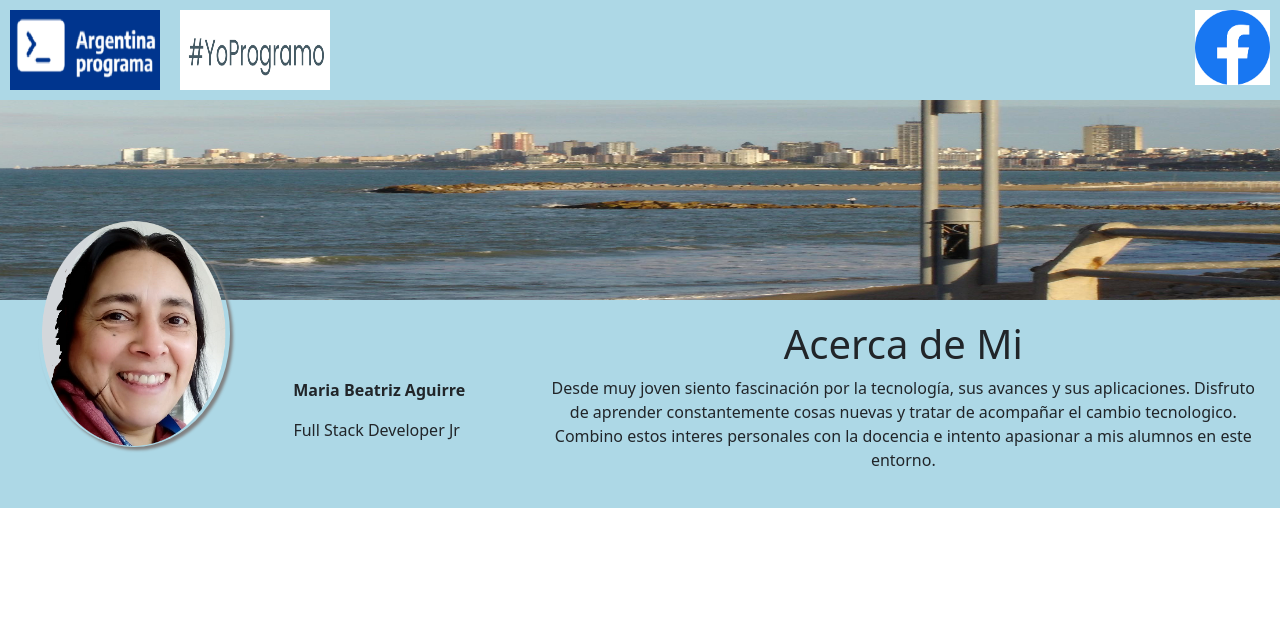
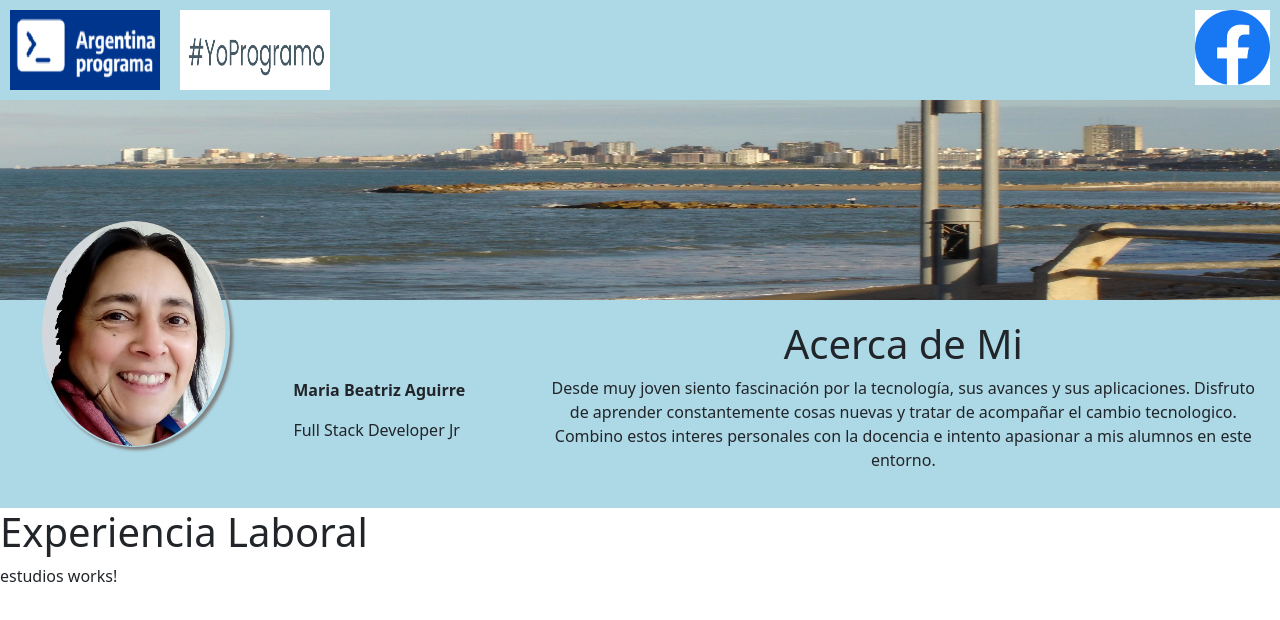
Before and after one commit to MariaBeatrizAguirre/Proyecto, an Angular app in the folder proyecto/: page / in a window 1280 px wide. Shown: the top 620 px of the page. Built offline with nearby package versions, Linux system fonts and the light colour scheme.

Commit message:
cambios 8 de julio

```diff
--- a/proyecto/src/app/app.component.html
+++ b/proyecto/src/app/app.component.html
@@ -1,2 +1,4 @@
 <app-header></app-header>
 <app-acercade></app-acercade>
+<app-experiencia></app-experiencia>
+<app-estudios></app-estudios>
--- a/proyecto/src/app/app.module.ts
+++ b/proyecto/src/app/app.module.ts
@@ -8,6 +8,8 @@ import { LogoapComponent } from './components/logoap/logoap.component';
 import { RedesComponent } from './components/redes/redes.component';
 import { BannerComponent } from './components/banner/banner.component';
 import { AcercadeComponent } from './components/acercade/acercade.component';
+import { ExperienciaComponent } from './components/experiencia/experiencia.component';
+import { EstudiosComponent } from './components/estudios/estudios.component';
 
 @NgModule({
   declarations: [
@@ -16,7 +18,9 @@ import { AcercadeComponent } from './components/acercade/acercade.component';
     LogoapComponent,
     RedesComponent,
     BannerComponent,
-    AcercadeComponent
+    AcercadeComponent,
+    ExperienciaComponent,
+    EstudiosComponent
   ],
   imports: [
     BrowserModule,
--- /dev/null
+++ b/proyecto/src/app/components/estudios/estudios.component.html
@@ -0,0 +1 @@
+<p>estudios works!</p>
--- /dev/null
+++ b/proyecto/src/app/components/estudios/estudios.component.ts
@@ -0,0 +1,15 @@
+import { Component, OnInit } from '@angular/core';
+
+@Component({
+  selector: 'app-estudios',
+  templateUrl: './estudios.component.html',
+  styleUrls: ['./estudios.component.css']
+})
+export class EstudiosComponent implements OnInit {
+
+  constructor() { }
+
+  ngOnInit(): void {
+  }
+
+}
--- /dev/null
+++ b/proyecto/src/app/components/experiencia/experiencia.component.html
@@ -0,0 +1,4 @@
+<div class="row">
+    <h1>Experiencia Laboral</h1>
+    <div class="col-lg-11"></div>
+</div>
--- /dev/null
+++ b/proyecto/src/app/components/experiencia/experiencia.component.ts
@@ -0,0 +1,15 @@
+import { Component, OnInit } from '@angular/core';
+
+@Component({
+  selector: 'app-experiencia',
+  templateUrl: './experiencia.component.html',
+  styleUrls: ['./experiencia.component.css']
+})
+export class ExperienciaComponent implements OnInit {
+
+  constructor() { }
+
+  ngOnInit(): void {
+  }
+
+}
```
Also changed, not shown: proyecto/src/app/components/estudios/estudios.component.css (added), proyecto/src/app/components/experiencia/experiencia.component.css (added), 2 other files (tests, documents, lock files or other folders).
